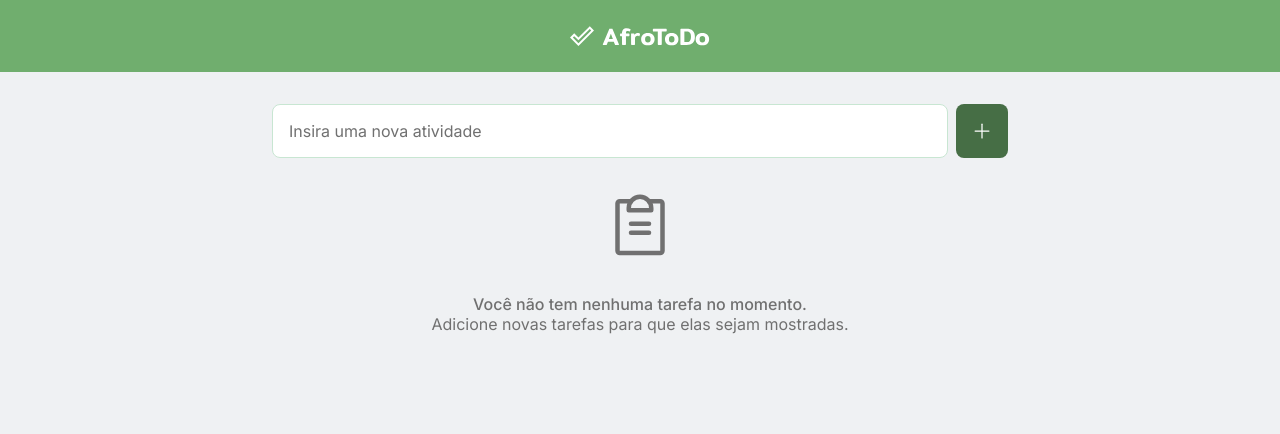
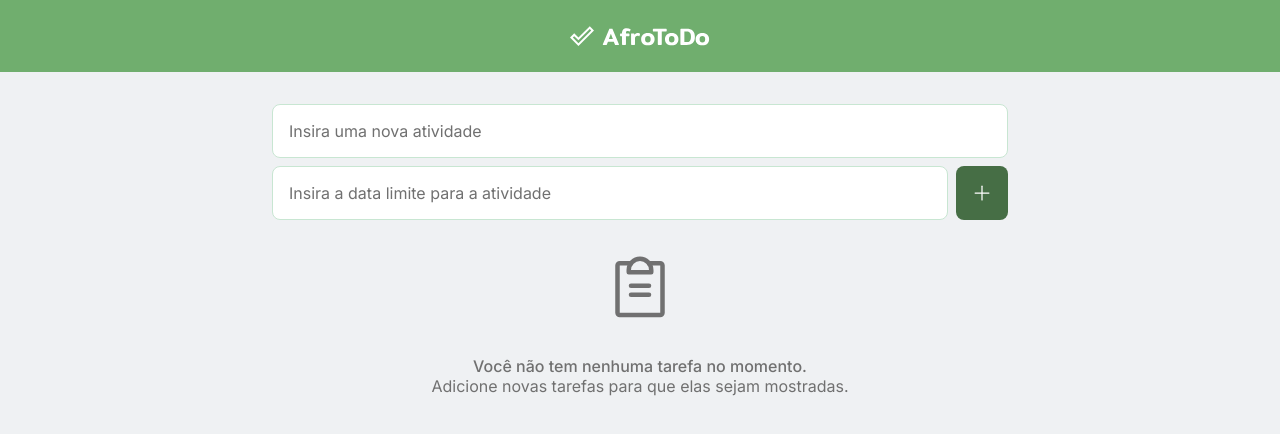
Before and after one commit to oAnthonyG/AfroToDo, a React (Vite) app: page / in a window 1280 px wide. Shown: the top 434 px of the page. Built offline with nearby package versions, Linux system fonts and the light colour scheme.

Commit message:
create the data component or try

```diff
--- a/package.json
+++ b/package.json
@@ -12,7 +12,8 @@
     "phosphor-react": "^1.4.1",
     "react": "^18.2.0",
     "react-dom": "^18.2.0",
-    "sass": "^1.54.8"
+    "sass": "^1.54.8",
+    "vanilla-masker": "^1.2.0"
   },
   "devDependencies": {
     "@types/react": "^18.0.17",
--- a/src/App.jsx
+++ b/src/App.jsx
@@ -25,6 +25,7 @@ function App() {
       content: taskText,
       done: false
     }
+
     const newTasks = [...tasks, newTask];
 
     localStorage.setItem('@AfroToDo:tasks', JSON.stringify(newTasks));
@@ -64,7 +65,13 @@ function App() {
             placeholder="Insira uma nova atividade"
             value={taskText}
             onChange={handleChangeInput}></input>
+            <div className={styles.dataButton}>
+            <input
+            type="text"
+            placeholder="Insira a data limite para a atividade">
+            </input>
           <button><Plus /></button>
+          </div>
         </form>
 
 
--- a/src/app.module.scss
+++ b/src/app.module.scss
@@ -7,6 +7,7 @@
 
   .addTaskForm {
     display: flex;
+    flex-direction: column;
     gap: 0.5rem;
     margin-bottom: 2rem;
 
@@ -20,6 +21,11 @@
         color: $gray-500;
       }
     }
+    .dataButton{
+      display: flex;
+      gap: 0.5rem;
+    }
+
 
     button {
       display: flex;
@@ -86,6 +92,7 @@
     p{
       font-weight: 500;
       margin-top: 2rem;
+
     }
 
   }
--- a/src/components/Task.jsx
+++ b/src/components/Task.jsx
@@ -1,5 +1,5 @@
 import styles from './Task.module.scss'
-import { Check, Trash } from 'phosphor-react'
+import { CalendarBlank, Check, Trash } from 'phosphor-react'
 
 export function Task(props) {
   const styleIsDone = props.isDone ? styles.done : ''
@@ -18,9 +18,12 @@ export function Task(props) {
         {props.content}
       </p>
 
-      <button onClick={props.onRemove}>
-        <Trash />
-      </button>
+      <div className={styles.buttonDataTrash}>
+        <button onClick={props.onRemove}>
+          <Trash />
+        </button>
+        <p> <CalendarBlank /> até 12/12/2022</p>
+      </div>
     </li>
   )
 }
--- a/src/components/Task.module.scss
+++ b/src/components/Task.module.scss
@@ -6,19 +6,20 @@
   justify-content: space-between;
   gap: 0.5rem;
   padding: 1rem;
+  padding-right: 0;
   border-radius: 8px;
   border: 1px solid $blue-100;
   background-color: $white;
 
-  label{
+  label {
     display: flex;
     align-items: center;
     cursor: pointer;
 
-    input[type="checkbox"]{
+    input[type="checkbox"] {
       display: none;
 
-      & + span{
+      &+span {
         width: 1.25rem;
         height: 1.25rem;
         border-radius: 4px;
@@ -28,7 +29,7 @@
         transition: 0.2s;
       }
 
-      &:checked + span{
+      &:checked+span {
         background-color: $green-300;
         border-color: $green-300;
         color: $white;
@@ -39,12 +40,13 @@
   p {
     width: 100%;
 
-    &.done{
+    &.done {
       text-decoration: line-through;
       color: $gray-500;
     }
   }
-  button{
+
+  button {
     display: flex;
     align-items: center;
     justify-content: center;
@@ -55,9 +57,32 @@
     cursor: pointer;
     color: $green-500;
 
-    &:hover{
+    &:hover {
       color: $red-400;
       background-color: $gray-100;
     }
   }
+
+  .buttonDataTrash {
+    width: 25%;
+
+    button{
+      margin-left: 5.8rem;
+    }
+
+
+    p {
+      font-size: 0.8rem;
+      width: 100%;
+      height: 1.25rem;
+
+
+      svg{
+        width: 1.25rem;
+        height: 1.25rem;
+        vertical-align: sub;
+        margin-right: 0.5rem;
+      }
+    }
+  }
 }
```
Also changed, not shown: 1 other file (tests, documents, lock files or other folders).
